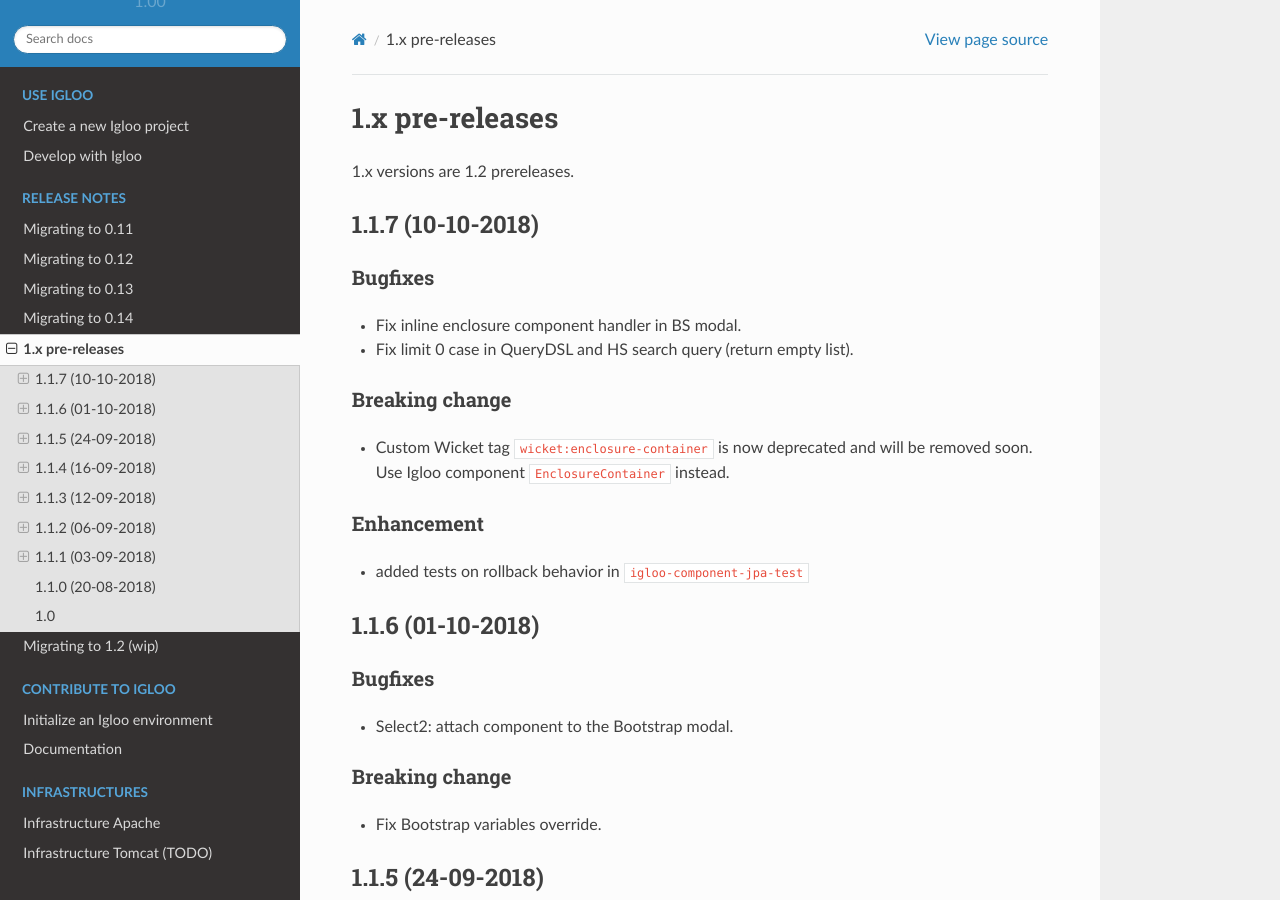
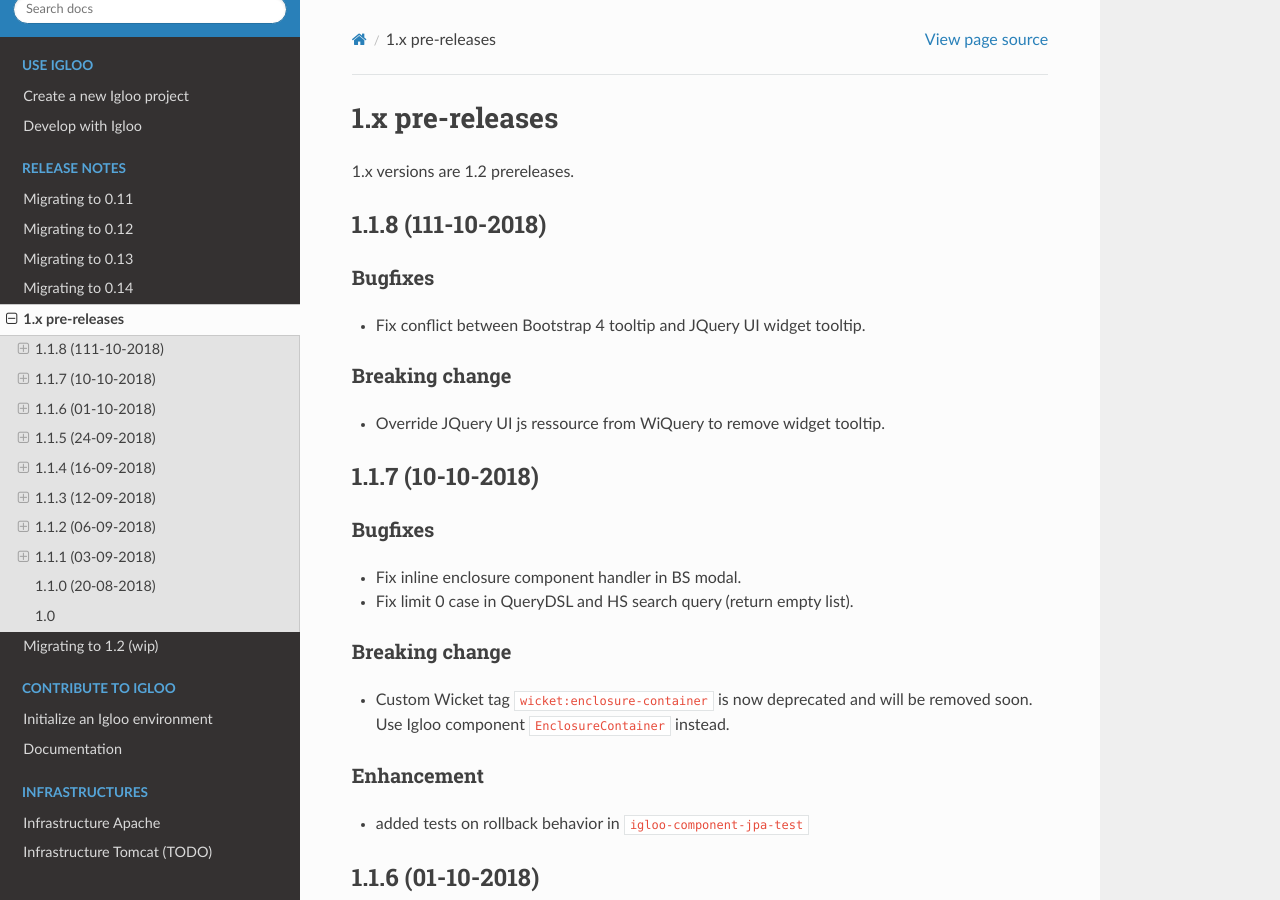
Before and after one commit to igloo-project/igloo-doc, a Sphinx documentation site: the page built from source/release-notes/1.x.rst, in a window 1280 px wide and 900 px high. Built offline with Sphinx 7.4.7 and the Read the Docs theme 2.0.0, drawn with Linux system fonts in a browser that asks for light colours.

Commit message:
1.1.8: update release notes

```diff
--- a/source/release-notes/1.x.rst
+++ b/source/release-notes/1.x.rst
@@ -3,6 +3,21 @@
 ################
 
 1.x versions are 1.2 prereleases.
+
+.. _v1.1.8:
+
+1.1.8 (111-10-2018)
+####################
+
+Bugfixes
+********
+
+* Fix conflict between Bootstrap 4 tooltip and JQuery UI widget tooltip.
+
+Breaking change
+***************
+
+* Override JQuery UI js ressource from WiQuery to remove widget tooltip.
 
 .. _v1.1.7:
 
```
